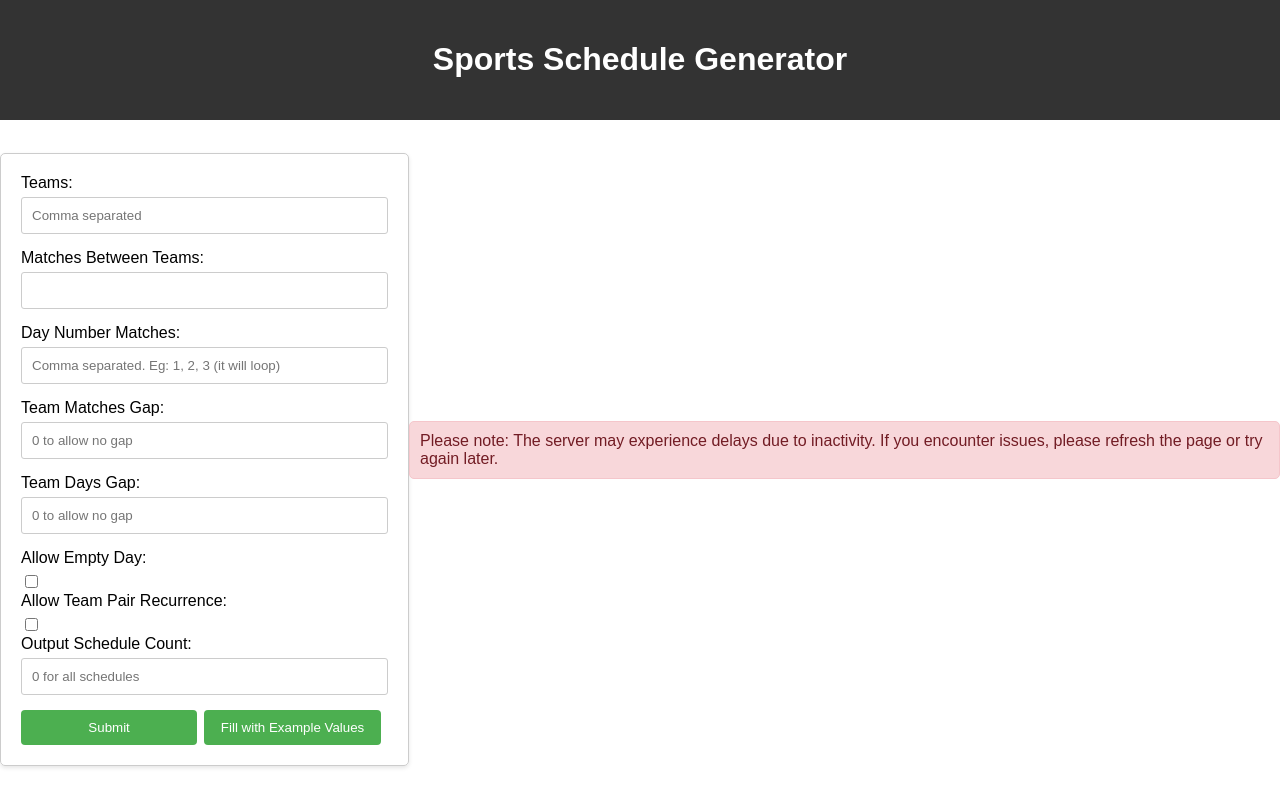
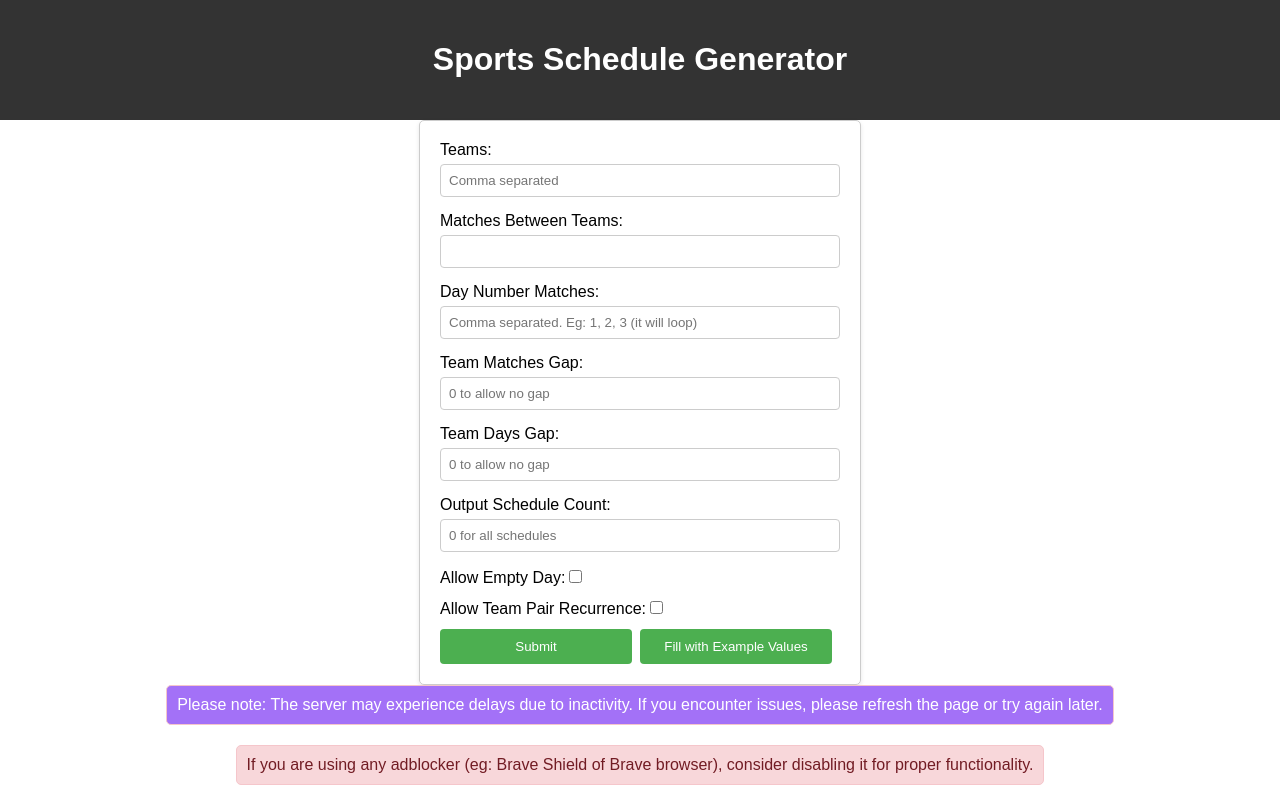
Before and after one commit to sandeshShahapur/sportsScheduler, a React (Create React App) app in the folder frontend/: page / in a window 1280 px wide. Built offline with nearby package versions, Linux system fonts and the light colour scheme.

Commit message:
restyled notes and fetch url updated

```diff
--- a/frontend/src/components/App.js
+++ b/frontend/src/components/App.js
@@ -15,7 +15,7 @@ const App = () => {
     setError('');
 
     try {
-      const response = await fetch('http://localhost:8080/generateStandardSchedule', {
+      const response = await fetch('https://sportsscheduler-vxsj.onrender.com/generateStandardSchedule', {
         method: 'POST',
         headers: {
           'Content-Type': 'application/json',
@@ -44,6 +44,7 @@ const App = () => {
       <header>
         <h1>Sports Schedule Generator</h1>
       </header>
+
       <main>
         <div className="form-container">
           {/* Form component to capture user input */}
@@ -62,12 +63,18 @@ const App = () => {
           {!error && <ScheduleTable schedules={schedules} />}
         </div>
         }
+      </main>
 
+      <div className='note-container'>
         <div className="delay-note">
-          Please note: The server may experience delays due to inactivity.
-          If you encounter issues, please refresh the page or try again later.
+            Please note: The server may experience delays due to inactivity.
+            If you encounter issues, please refresh the page or try again later.
         </div>
-      </main>
+        <div className="adblocker-note">
+          If you are using any adblocker (eg: Brave Shield of Brave browser),
+          consider disabling it for proper functionality.
+        </div>
+      </div>
     </div>
   );
 };
--- a/frontend/src/components/Form.js
+++ b/frontend/src/components/Form.js
@@ -49,7 +49,7 @@ const Form = ({ onFormSubmit }) => {
     <div>
       <form onSubmit={handleSubmit}>
         {/* Input fields for form parameters */}
-        <label htmlFor="teams">Teams:</label>
+        <label htmlFor="teams" className='label-block'>Teams:</label>
         <input
           type="text"
           id="teams"
@@ -61,7 +61,7 @@ const Form = ({ onFormSubmit }) => {
           required
         />
 
-        <label htmlFor="matchesBtwTeams">Matches Between Teams:</label>
+        <label htmlFor="matchesBtwTeams" className='label-block'>Matches Between Teams:</label>
         <input
           type="number"
           id="matchesBtwTeams"
@@ -73,7 +73,7 @@ const Form = ({ onFormSubmit }) => {
           required
         />
 
-        <label htmlFor="dayNumMatches">Day Number Matches:</label>
+        <label htmlFor="dayNumMatches" className='label-block'>Day Number Matches:</label>
         <input
           type="text"
           id="dayNumMatches"
@@ -85,7 +85,7 @@ const Form = ({ onFormSubmit }) => {
           required
         />
 
-        <label htmlFor="teamMatchesGap">Team Matches Gap:</label>
+        <label htmlFor="teamMatchesGap" className='label-block'>Team Matches Gap:</label>
         <input
           type="number"
           id="teamMatchesGap"
@@ -98,7 +98,7 @@ const Form = ({ onFormSubmit }) => {
           required
         />
 
-        <label htmlFor="teamDaysGap">Team Days Gap:</label>
+        <label htmlFor="teamDaysGap" className='label-block'>Team Days Gap:</label>
         <input
           type="number"
           id="teamDaysGap"
@@ -106,6 +106,19 @@ const Form = ({ onFormSubmit }) => {
           value={teamDaysGap}
           onChange={(e) => {
             setTeamDaysGap(e.target.value);
+          }}
+          min="0"
+          required
+        />
+
+        <label htmlFor="opSchedCnt" className='label-block'>Output Schedule Count:</label>
+        <input
+          type="number"
+          id="opSchedCnt"
+          placeholder='0 for all schedules'
+          value={opSchedCnt}
+          onChange={(e) => {
+            setOpSchedCnt(e.target.value);
           }}
           min="0"
           required
@@ -119,7 +132,7 @@ const Form = ({ onFormSubmit }) => {
           value={alwEmtDay}
           onChange={() => setAlwEmtDay(!alwEmtDay)}
         />
-
+        <br/>
         <label htmlFor="alwTeamPairRecur">Allow Team Pair Recurrence:</label>
         <input
           type="checkbox"
@@ -128,19 +141,7 @@ const Form = ({ onFormSubmit }) => {
           value={alwTeamPairRecur}
           onChange={() => setAlwTeamPairRecur(!alwTeamPairRecur)}
         />
-
-        <label htmlFor="opSchedCnt">Output Schedule Count:</label>
-        <input
-          type="number"
-          id="opSchedCnt"
-          placeholder='0 for all schedules'
-          value={opSchedCnt}
-          onChange={(e) => {
-            setOpSchedCnt(e.target.value);
-          }}
-          min="0"
-          required
-        />
+        <br/>
         <div className='button-container'>
           {/* Submit button */}
           <button type="submit">Submit</button>
--- a/frontend/src/styles/App.css
+++ b/frontend/src/styles/App.css
@@ -20,13 +20,6 @@ header {
   text-align: center;
 }
 
-footer {
-  background-color: #333;
-  color: white;
-  padding: 10px;
-  text-align: center;
-}
-
 /* Main content styles */
 main {
   flex: 1;
@@ -36,51 +29,33 @@ main {
   align-items: center;
 }
 
-.form-container {
-  width: 400px;
-  padding: 20px;
-  border: 1px solid #ccc;
-  border-radius: 5px;
-  box-shadow: 0 2px 4px rgba(0, 0, 0, 0.1);
-}
-
-/* Form styles */
-label {
-  display: block;
-  margin-bottom: 5px;
-}
-
-input[type='text'],
-input[type='number'],
-input[type='submit'] {
-  width: 100%;
-  padding: 10px;
-  margin-bottom: 15px;
-  border: 1px solid #ccc;
-  border-radius: 3px;
-}
-
-input[type='submit'] {
-  background-color: #007bff;
-  color: white;
-  cursor: pointer;
-}
-
-input[type='submit']:hover {
-  background-color: #0056b3;
-}
-
 /* Error message */
 .error-message {
   color: red;
   margin-top: 10px;
 }
 
+.note-container {
+  display: flex;
+  flex-direction: column;
+  align-items: center;
+  justify-content: center;
+}
+
 .delay-note {
-  background-color: #f8d7da; /* Light red background color */
-  color: #721c24; /* Dark red text color */
+  background-color: #a371f7;
+  color: white;
   padding: 10px;
   margin-bottom: 20px;
   border: 1px solid #f5c6cb; /* Border color */
   border-radius: 5px;
 }
+
+.adblocker-note {
+  background-color: #f8d7da;
+  color: #721c24;
+  padding: 10px;
+  margin-bottom: 20px;
+  border: 1px solid #f5c6cb; /* Border color */
+  border-radius: 5px;
+}
--- a/frontend/src/styles/Form.css
+++ b/frontend/src/styles/Form.css
@@ -1,27 +1,40 @@
 /* Form container */
 .form-container {
-    width: 400px;
-    margin: 0 auto;
-  }
+  width: 400px;
+  padding: 20px;
+  border: 1px solid #ccc;
+  border-radius: 5px;
+  box-shadow: 0 2px 4px rgba(0, 0, 0, 0.1);
+}
 
   /* Form label */
   label {
-    display: block;
     margin-bottom: 5px;
     text-transform: capitalize;
+  }
+
+  label-block {
+    display: block;
   }
 
   /* Form input fields */
   input[type="text"],
   input[type="number"]{
+    margin-top: 5px;
+    width: 100%;
     padding: 8px;
     margin-bottom: 15px;
     border: 1px solid #ccc;
     border-radius: 4px;
     box-sizing: border-box;
   }
+
   input[type="checkbox"] {
-    display: inline;
+    padding: 8px;
+    margin-bottom: 15px;
+    border: 1px solid #ccc;
+    border-radius: 4px;
+    box-sizing: border-box;
   }
 
   /* Form submit button */
@@ -37,6 +50,11 @@
     cursor: pointer;
   }
 
+  button[type="submit"]:hover,
+  button[type="button"]:hover {
+    background-color: #4595a0;
+  }
+
   /* Adjust margin for the last button */
   button:last-child {
     margin-right: 0;
```
